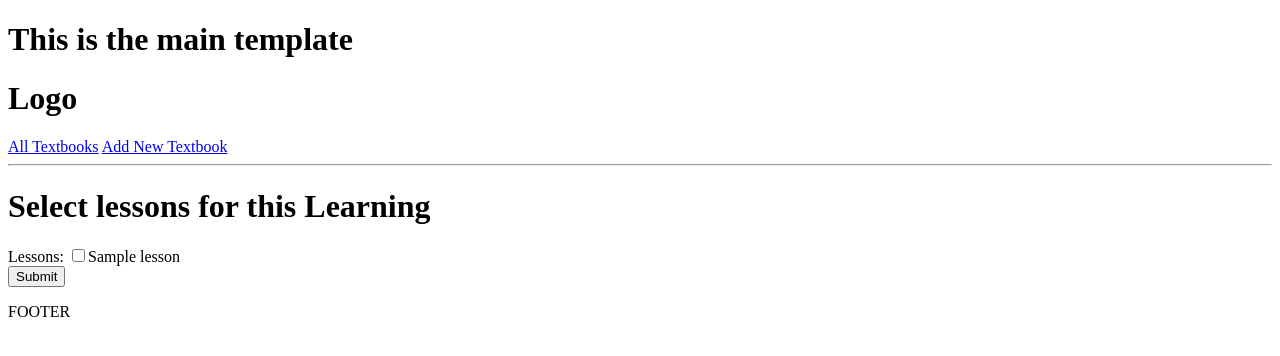
After one commit to 4Tomek/cards, a Django app: page /activate/00000000-0000-0000-0000-000000000001/0/0/ in a window 1280 px wide. The commit adds this page. Shown: the top 356 px of the page. Run offline with Django 4.2, Linux system fonts and the light colour scheme; tables that the repository leaves empty hold one stand-in row (values such as "Sample post").

Commit message:
Added page to activate Lessons from choosen Textbook

```diff
--- /dev/null
+++ b/packages/templates/packages/activate-lessons.html
@@ -0,0 +1,19 @@
+{% extends 'main.html' %}
+{% block content %}
+
+<h1>Select lessons for this Learning</h1>
+
+<form method="POST">
+    {% csrf_token %}
+
+    <div>
+        <label>Lessons:</label>
+        {% for lesson in lessons %}
+        <input type="checkbox" id="{{lesson.id}}" name="selected_lessons" value="{{lesson.id}}" >{{lesson}}</input>
+        {% endfor %}
+    </div>
+
+    <input type="submit">
+</form>
+
+{% endblock %}
--- a/packages/templates/packages/packages.html
+++ b/packages/templates/packages/packages.html
@@ -12,7 +12,7 @@
     <br>
     <a href="{% url 'select-lesson' textbook.id %}">Add Cards into Lesson</a>
     <br>
-    <a href="{% url 'package' textbook.id '0' '0' %}">Learn from this Textbook</a>
+    <a href="{% url 'activate-lessons' textbook.id '0' '0' %}">Learn from this Textbook</a>
 {% endfor %}
 
 {% endblock content %}
--- a/packages/urls.py
+++ b/packages/urls.py
@@ -5,8 +5,11 @@ urlpatterns = [
     path('', views.packages, name="packages"),
     path('package/<str:pk>/<str:card>/<int:answer>/',
          views.package, name="package"),
-    path('cards-finished/<str:pk>/', views.cardsFinished, name="cards-finished"),
-    path('reset-textbook/<str:pk>/', views.resetTextbook, name="reset-textbook"),
+
+    path('activate/<str:pk>/<str:card>/<int:answer>/',
+         views.activateLessons, name="activate-lessons"),
+    path('cards-finished/<str:pk>/<str:card>/<int:answer>/',
+         views.cardsFinished, name="cards-finished"),
 
     path('create-textbook/',
          views.createTextbook, name="create-textbook"),
--- a/packages/views.py
+++ b/packages/views.py
@@ -32,11 +32,40 @@ def package(request, pk, card, answer):
     # if i have no cards with: 'mastered=False'
     if cardsFinished:
         textbookId = textbookObj.id
-        context = {'textbook': textbookId}
+        context = {'textbookId': textbookId}
         return render(request, 'packages/cards-finished.html', context)
     else:
         context = {'textbook': textbookObj, 'card': card}
         return render(request, 'packages/single-package.html', context)
+
+
+def activateLessons(request, pk, card, answer):
+    textbook = Textbook.objects.get(id=pk)
+    lessons = Lesson.objects.filter(textbook=textbook)
+    if request.method == 'POST':
+        lessonsIds = request.POST.getlist('selected_lessons')
+        if lessonsIds:
+            cards = textbook.basic_card_set.all()
+            for card in cards:
+                card.mastered = True
+                card.save()
+            for lesson in lessonsIds:
+                cardsToActivate = Basic_card.objects.filter(lesson=lesson)
+                for card in cardsToActivate:
+                    card.mastered = False
+                    card.save()
+
+            print('pk', pk, 'card', card, 'answer', answer)
+            pk = textbook.id
+
+            return redirect('package', pk=pk, card=card, answer=answer)
+
+    context = {'pk': pk, 'card': card, 'answer': answer, 'lessons': lessons}
+    return render(request, 'packages/activate-lessons.html', context)
+
+
+def cardsFinished(request):
+    return render(request, 'packages/cards-finished.html')
 
 
 def createTextbook(request, textbookId=None):
@@ -114,20 +143,3 @@ def createCards(request, textbook, lesson=None):
         return redirect('packages')
     context = {'textbook': textbook, 'lesson': lesson}
     return render(request, "packages/cards_form.html", context)
-
-
-def cardsFinished(request, pk):
-    textbook = pk
-    context = {'textbook': textbook}
-    return render(request, 'packages/cards-finished.html')
-
-
-def resetTextbook(request, pk):
-    textbookObj = Textbook.objects.get(id=pk)
-    cards = textbookObj.basic_card_set.all()
-    for card in cards:
-        card.mastered = False
-        card.save()
-    textbooks = Textbook.objects.all()
-    context = {'textbooks': textbooks}
-    return render(request, 'packages/packages.html', context)
--- a/templates/navbar.html
+++ b/templates/navbar.html
@@ -1,4 +1,4 @@
 <h1>Logo</h1>
-<a href="{% url 'packages' %}">To Packages</a>
-<a href="{% url 'create-textbook' %}">Add Textbook</a>
+<a href="{% url 'packages' %}">All Textbooks</a>
+<a href="{% url 'create-textbook' %}">Add New Textbook</a>
 <hr>
```
Also changed, not shown: packages/templates/packages/cards-finished.html (+5 -2 lines).
